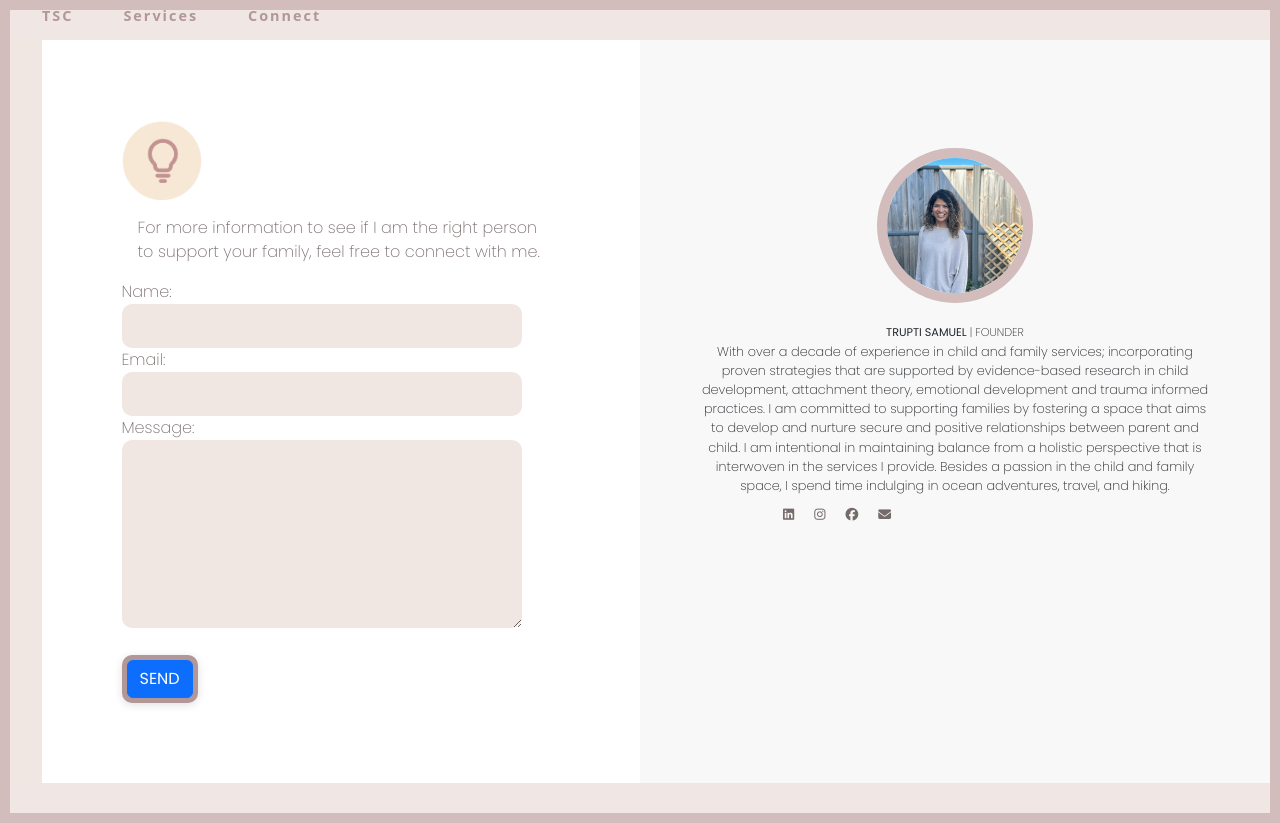
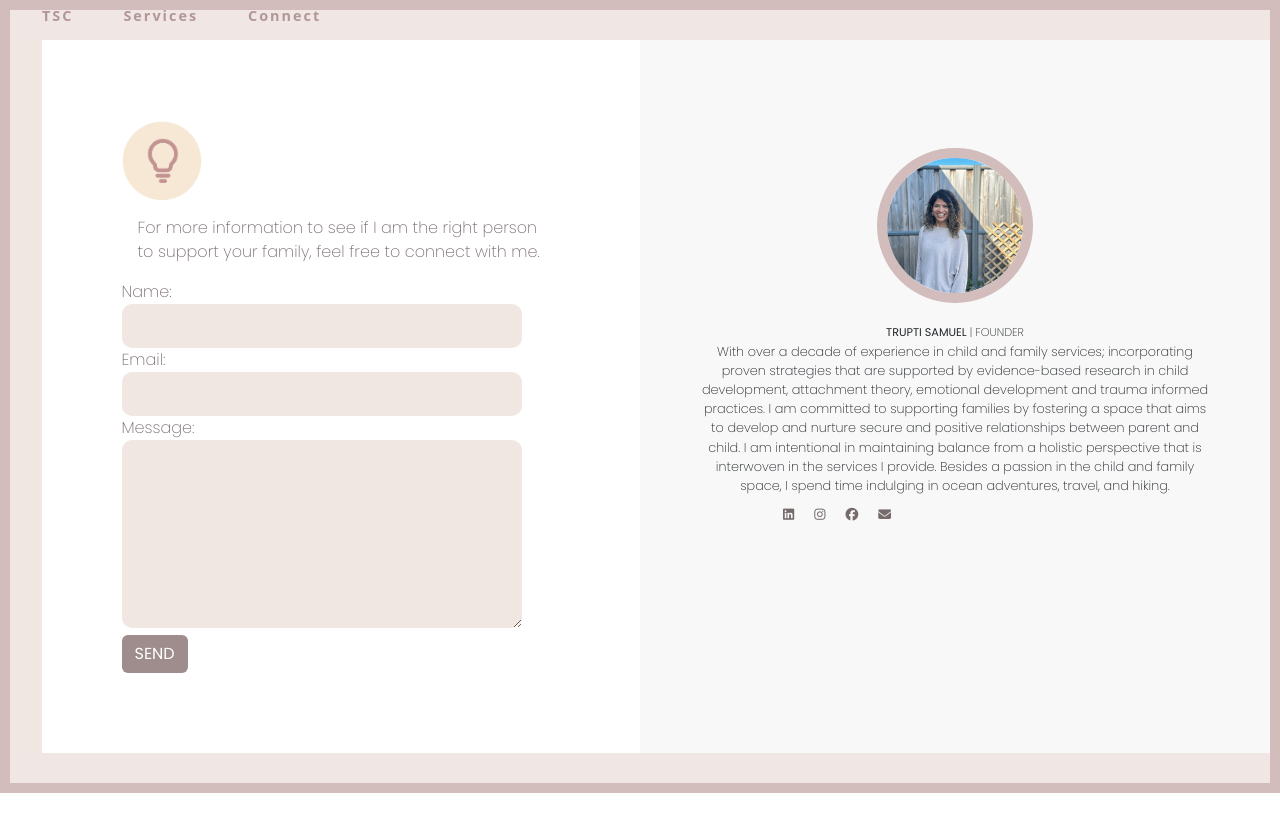
Before and after one commit to R-LaRoi/tsam-vite, a React (Vite) app: page /linkconnect in a window 1280 px wide. After the commit the page ends 800 px from the top, so only its background shows below. Built offline with nearby package versions, Linux system fonts and the light colour scheme.

Commit message:
CSS Button

```diff
--- a/src/Components/ButtonModal.jsx
+++ b/src/Components/ButtonModal.jsx
@@ -10,7 +10,10 @@ export default function MessageButton() {
 
   return (
     <>
-      <Button variant="primary" onClick={handleShow}>
+      <Button
+      className = 'form-btn'
+      variant="primary"
+      onClick={handleShow}>
     SEND
       </Button>
 
--- a/src/Components/EmailForm.jsx
+++ b/src/Components/EmailForm.jsx
@@ -96,12 +96,9 @@ return(
       >
     </textarea>
  <br/>
-<button
-type='submit'
-className='appt-btn'
->
+
 <MessageButton />
-</button>
+
 
 
 </form>
--- a/src/Components/stylesheets/services.css
+++ b/src/Components/stylesheets/services.css
@@ -1,3 +1,13 @@
+.form-btn {
+  background-color: rgba(136, 112, 112, 0.803);
+  border-color: transparent;
+}
+
+.form-btn:hover {
+  background-color: rgba(67, 56, 56, 0.803);
+  border-color: transparent;
+}
+
 .link-serv {
   padding-top: 4rem;
 }
```
